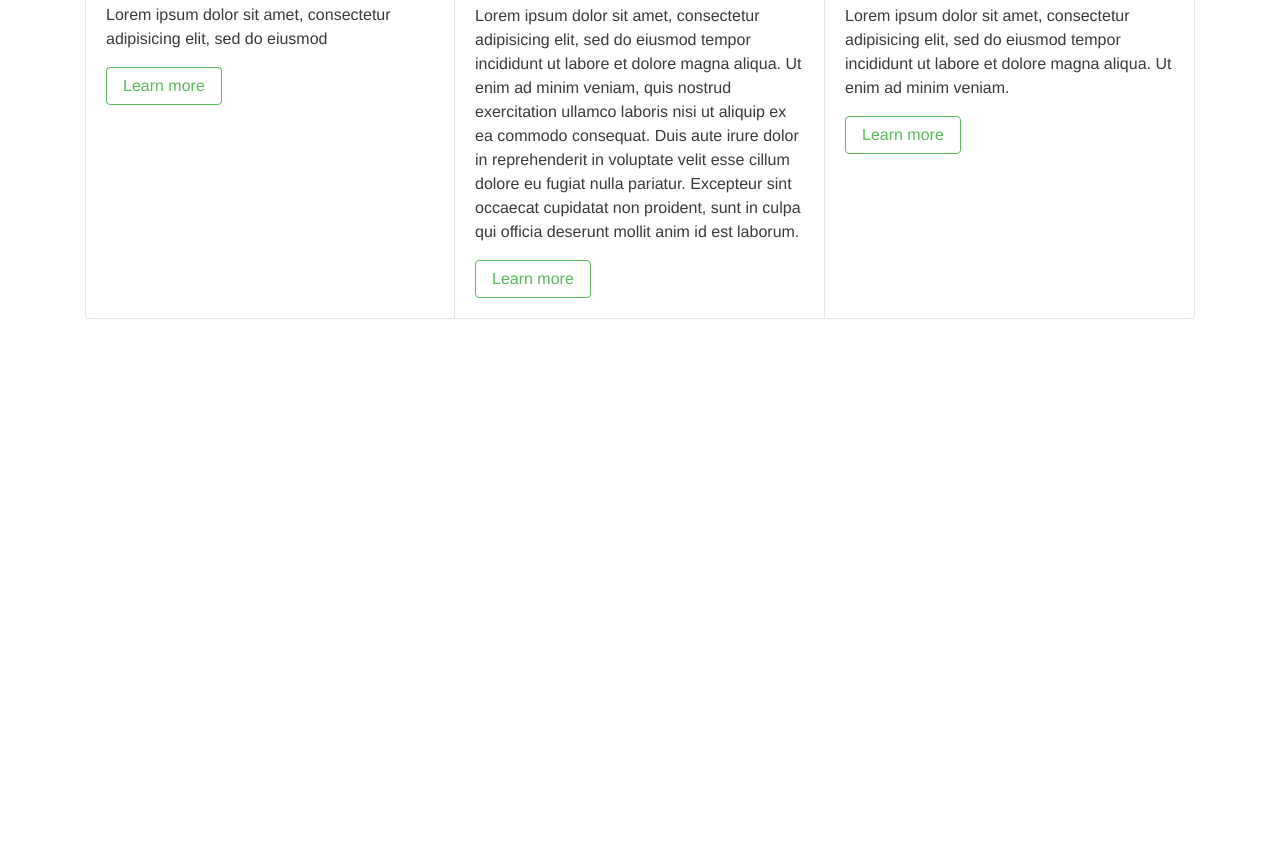
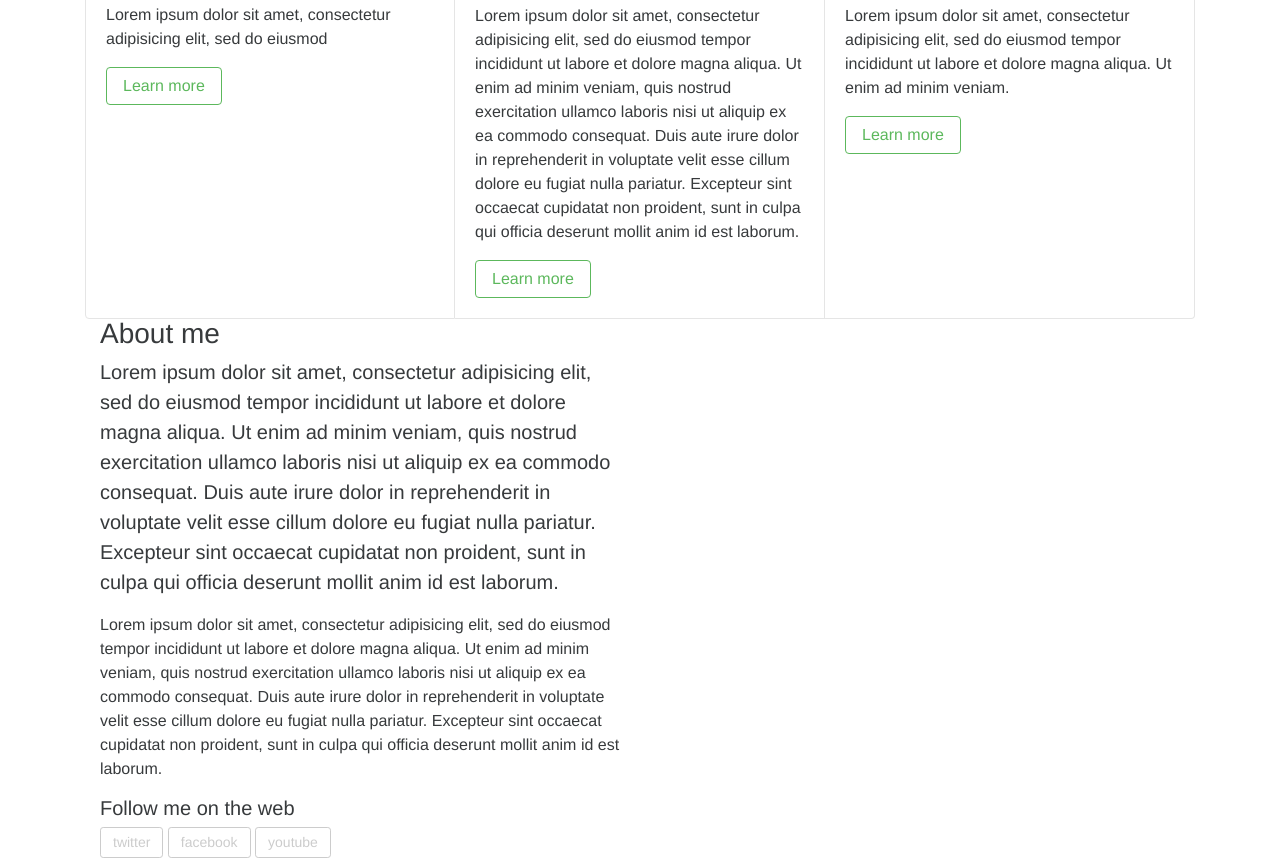
Before and after one commit to a-soliman/bootstrap-4, a plain HTML site: page index.html in a window 1280 px wide. Shown: the part 2186-3044 px from the top of the page. Before the commit the page ends 2505 px from the top, so only its background shows below. Drawn offline with nearby package versions, Linux system fonts and the light colour scheme.

Commit message:
added the about section

```diff
--- a/index.html
+++ b/index.html
@@ -180,6 +180,37 @@
 			</div>
 		</section>
 
+		<!-- *********ABOUT**********
+		************************ -->
+		<section id="about">
+			<div class="section-content">
+				<div class="container">
+					<div class="col-md-6">
+						<div class="about-text">
+							<h3>About me</h3>
+							<p class="lead">Lorem ipsum dolor sit amet, consectetur adipisicing elit, sed do eiusmod
+							tempor incididunt ut labore et dolore magna aliqua. Ut enim ad minim veniam,
+							quis nostrud exercitation ullamco laboris nisi ut aliquip ex ea commodo
+							consequat. Duis aute irure dolor in reprehenderit in voluptate velit esse
+							cillum dolore eu fugiat nulla pariatur. Excepteur sint occaecat cupidatat non
+							proident, sunt in culpa qui officia deserunt mollit anim id est laborum.</p>
+							<p>Lorem ipsum dolor sit amet, consectetur adipisicing elit, sed do eiusmod
+							tempor incididunt ut labore et dolore magna aliqua. Ut enim ad minim veniam,
+							quis nostrud exercitation ullamco laboris nisi ut aliquip ex ea commodo
+							consequat. Duis aute irure dolor in reprehenderit in voluptate velit esse
+							cillum dolore eu fugiat nulla pariatur. Excepteur sint occaecat cupidatat non
+							proident, sunt in culpa qui officia deserunt mollit anim id est laborum.</p>
+							<h5>Follow me on the web</h5>
+							<a href="" class="btn btn-sm btn-secondary-outline">twitter</a>
+							<a href="" class="btn btn-sm btn-secondary-outline">facebook</a>
+							<a href="" class="btn btn-sm btn-secondary-outline">youtube</a>
+
+						</div>
+					</div>
+				</div>
+			</div>
+		</section>
+
 
 
 
```
